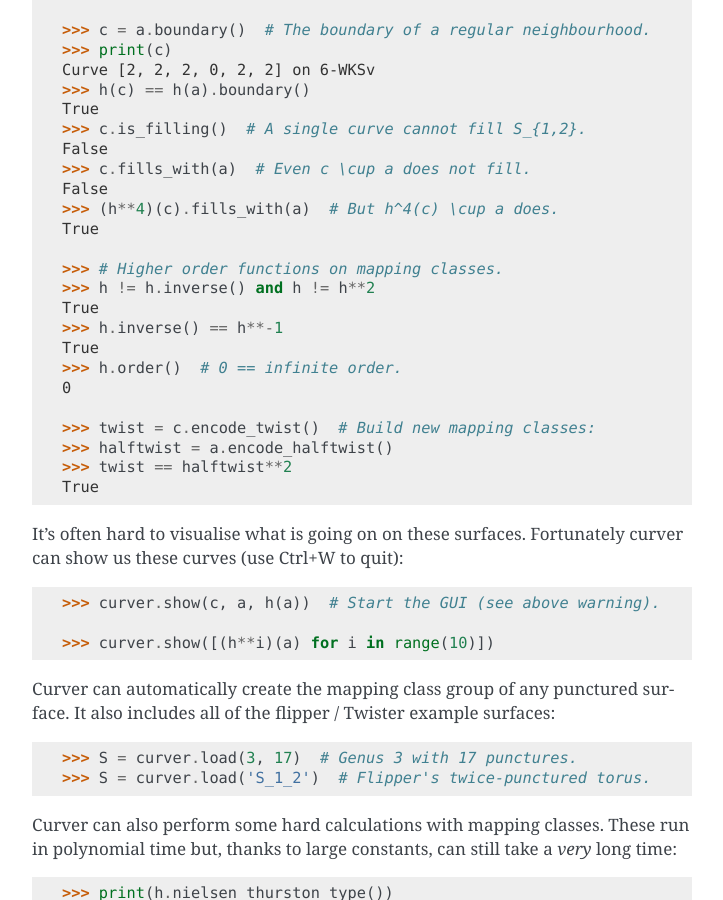
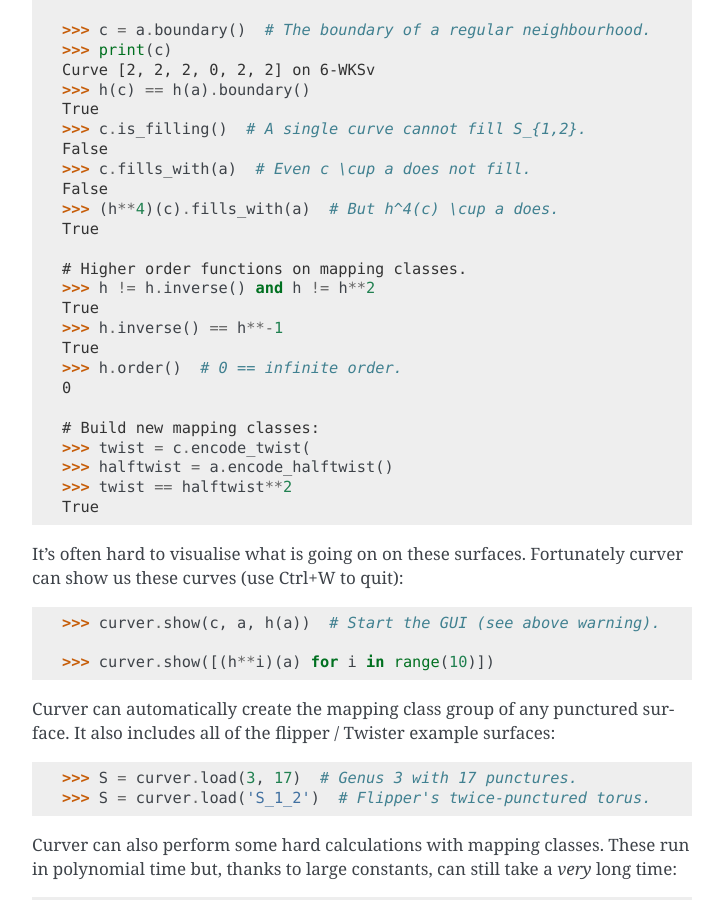
Before and after one commit to MarkCBell/curver, a Sphinx documentation site: the page built from docs/source/start.rst, in a window 1280 px wide and 900 px high, scrolled down 852 px. Shown: the whole window, without its empty margins (388-1111 px from the left). Built offline with Sphinx 7.4.7, drawn with Linux system fonts in a browser that asks for light colours.

Commit message:
Comments on their own line.

```diff
--- a/docs/source/start.rst
+++ b/docs/source/start.rst
@@ -48,7 +48,7 @@
     >>> (h**4)(c).fills_with(a)  # But h^4(c) \cup a does.
     True
 
-    >>> # Higher order functions on mapping classes.
+    # Higher order functions on mapping classes.
     >>> h != h.inverse() and h != h**2
     True
     >>> h.inverse() == h**-1
@@ -56,7 +56,8 @@
     >>> h.order()  # 0 == infinite order.
     0
 
-    >>> twist = c.encode_twist()  # Build new mapping classes:
+    # Build new mapping classes:
+    >>> twist = c.encode_twist(
     >>> halftwist = a.encode_halftwist()
     >>> twist == halftwist**2
     True
```
